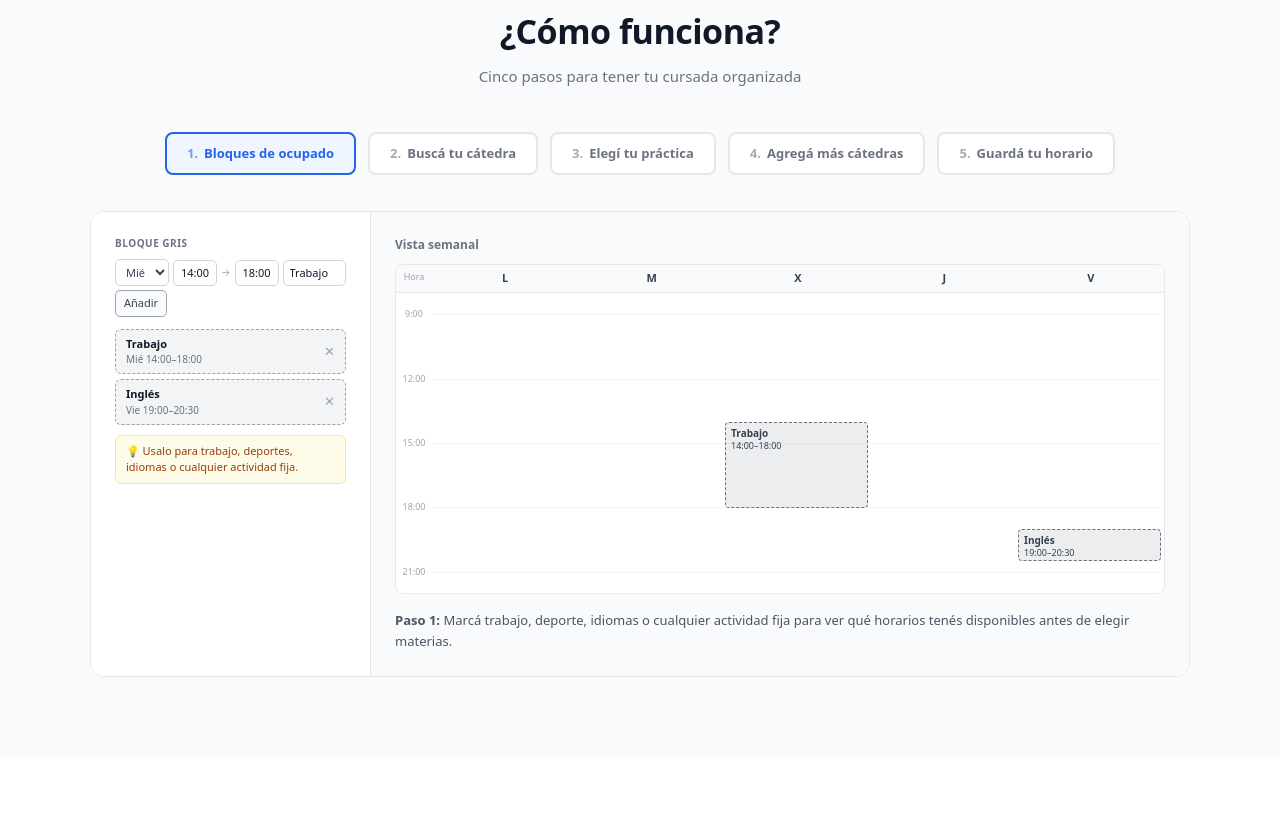
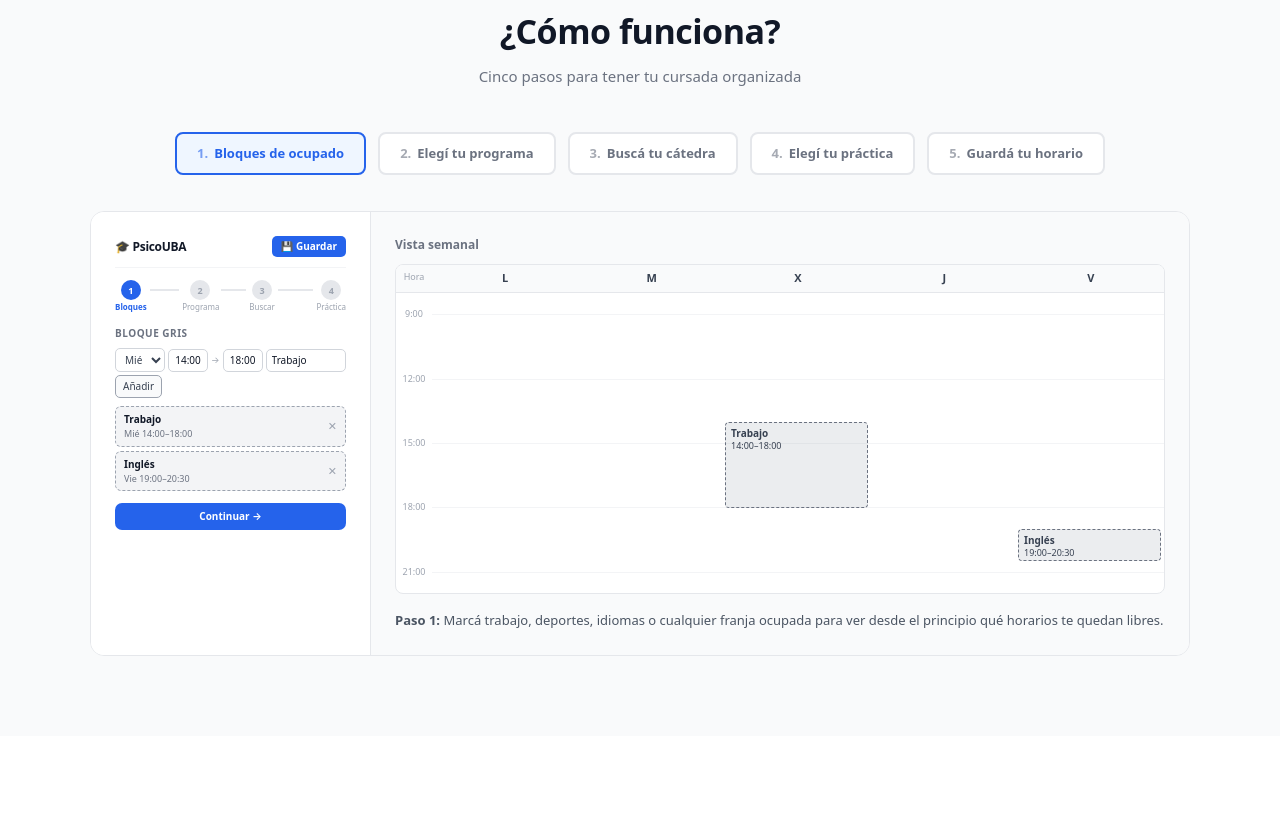
Before and after one commit to Santiago-Musso/psico-uba, a Next.js app: page / in a window 1280 px wide. Shown: the part 700-1526 px from the top of the page. Built offline with nearby package versions, Linux system fonts and the light colour scheme.

Commit message:
add how to aligned to new model

```diff
--- a/src/app/page.tsx
+++ b/src/app/page.tsx
@@ -32,21 +32,16 @@ const STEP_EVENTS: Ev[][] = [
     { tipo: "", label: "", materia: "", note: "Trabajo", time: "14:00–18:00", day: 2, color: "#6b7280", top: toP(14,0), h: durP(240), delay: 0.1, isGray: true },
     { tipo: "", label: "", materia: "", note: "Inglés",  time: "19:00–20:30", day: 4, color: "#6b7280", top: toP(19,0), h: durP(90),  delay: 0.4, isGray: true },
   ],
-  // 1 — Buscá tu cátedra
+  // 1 — Elegí tu programa (empty calendar)
   [],
-  // 2 — Elegí tu práctica
+  // 2 — Buscá tu cátedra (empty calendar)
+  [],
+  // 3 — Elegí tu práctica (one cátedra selected)
   [
     { tipo: "Prac", label: "1", materia: "Biología del Comp.", time: "09:15–10:45", day: 0, color: "#2c9680", top: toP(9,15), h: durP(90), delay: 0 },
     { tipo: "Teo",  label: "I", materia: "Biología del Comp.", time: "10:00–11:30", day: 1, color: "#861f5c", top: toP(10,0),  h: durP(90), delay: 0.3 },
   ],
-  // 3 — Agregá más cátedras
-  [
-    { tipo: "Prac", label: "1", materia: "Biología del Comp.", time: "09:15–10:45", day: 0, color: "#2c9680", top: toP(9,15), h: durP(90), delay: 0 },
-    { tipo: "Teo",  label: "I", materia: "Biología del Comp.", time: "10:00–11:30", day: 1, color: "#861f5c", top: toP(10,0),  h: durP(90), delay: 0.1 },
-    { tipo: "Prac", label: "5", materia: "Psicología Clínica", time: "14:00–15:30", day: 2, color: "#7c3aed", top: toP(14,0),  h: durP(90), delay: 0.35 },
-    { tipo: "Teo",  label: "I", materia: "Psicología Clínica", time: "18:00–19:30", day: 3, color: "#be185d", top: toP(18,0),  h: durP(90), delay: 0.55 },
-  ],
-  // 4 — Guardá tu horario
+  // 4 — Guardá tu horario (full schedule)
   [
     { tipo: "Prac", label: "1", materia: "Biología del Comp.", time: "09:15–10:45", day: 0, color: "#2c9680", top: toP(9,15), h: durP(90), delay: 0 },
     { tipo: "Teo",  label: "I", materia: "Biología del Comp.", time: "10:00–11:30", day: 1, color: "#861f5c", top: toP(10,0),  h: durP(90), delay: 0.1 },
@@ -106,152 +101,192 @@ function MiniCal({ events, height, uid }: { events: Ev[]; height: number; uid: s
   );
 }
 
+// ── Mini sidebar helpers ────────────────────────────────────
+function MiniHeader() {
+  return (
+    <div style={{ display: "flex", alignItems: "center", justifyContent: "space-between", marginBottom: 12, paddingBottom: 10, borderBottom: "1px solid #f3f4f6" }}>
+      <span style={{ fontWeight: 800, fontSize: 12, letterSpacing: -0.3, color: "#111827" }}>🎓 PsicoUBA</span>
+      <div style={{ background: "#2563eb", color: "#fff", borderRadius: 5, padding: "3px 9px", fontSize: 10, fontWeight: 700 }}>💾 Guardar</div>
+    </div>
+  );
+}
+
+function MiniStepRow({ active }: { active: number }) {
+  const labels = ["Bloques", "Programa", "Buscar", "Práctica"];
+  return (
+    <div style={{ display: "flex", alignItems: "flex-start", marginBottom: 14 }}>
+      {labels.map((label, i) => (
+        <div key={i} style={{ display: "flex", flex: i < labels.length - 1 ? 1 : 0, alignItems: "flex-start" }}>
+          <div style={{ display: "flex", flexDirection: "column", alignItems: "center", gap: 2, flexShrink: 0 }}>
+            <div style={{
+              width: 20, height: 20, borderRadius: "50%",
+              display: "flex", alignItems: "center", justifyContent: "center",
+              fontSize: 9, fontWeight: 800,
+              background: i < active ? "#16a34a" : i === active ? "#2563eb" : "#e5e7eb",
+              color: i < active || i === active ? "#fff" : "#9ca3af",
+            }}>
+              {i < active ? "✓" : i + 1}
+            </div>
+            <div style={{ fontSize: 8, color: i === active ? "#2563eb" : i < active ? "#374151" : "#9ca3af", fontWeight: i === active ? 700 : 400, textAlign: "center", lineHeight: 1.2, maxWidth: 36 }}>
+              {label}
+            </div>
+          </div>
+          {i < labels.length - 1 && (
+            <div style={{ flex: 1, height: 1.5, background: i < active ? "#16a34a" : "#e5e7eb", marginTop: 9, marginLeft: 3, marginRight: 3 }} />
+          )}
+        </div>
+      ))}
+    </div>
+  );
+}
+
 // ── Step sidebar ───────────────────────────────────────────
 function StepSidebar({ step }: { step: number }) {
   // 0 — Bloques de ocupado
   if (step === 0) return (
     <div>
-      <div style={{ fontSize: 10, fontWeight: 600, color: "#6b7280", marginBottom: 8, textTransform: "uppercase", letterSpacing: 0.5 }}>Bloque gris</div>
-      <div style={{ display: "flex", gap: 4, alignItems: "center", marginBottom: 12, flexWrap: "wrap" }}>
-        <select disabled style={{ padding: "4px 6px", borderRadius: 5, border: "1px solid #d1d5db", fontSize: 11, background: "#fff", color: "#374151" }}>
-          <option>Mié</option>
-        </select>
-        <input readOnly value="14:00" style={{ width: 44, padding: "4px 5px", borderRadius: 5, border: "1px solid #d1d5db", fontSize: 11, textAlign: "center" }} />
-        <span style={{ fontSize: 10, color: "#9ca3af" }}>→</span>
-        <input readOnly value="18:00" style={{ width: 44, padding: "4px 5px", borderRadius: 5, border: "1px solid #d1d5db", fontSize: 11, textAlign: "center" }} />
-        <input readOnly value="Trabajo" style={{ flex: 1, minWidth: 50, padding: "4px 6px", borderRadius: 5, border: "1px solid #d1d5db", fontSize: 11 }} />
-        <button disabled style={{ padding: "4px 8px", borderRadius: 5, border: "1px solid #9ca3af", fontSize: 11, background: "#f9fafb", color: "#374151", cursor: "default" }}>Añadir</button>
+      <MiniHeader />
+      <MiniStepRow active={0} />
+      <div style={{ fontSize: 10, fontWeight: 600, color: "#6b7280", marginBottom: 7, textTransform: "uppercase" as const, letterSpacing: 0.5 }}>Bloque gris</div>
+      <div style={{ display: "flex", gap: 3, alignItems: "center", marginBottom: 8, flexWrap: "wrap" as const }}>
+        <select disabled style={{ padding: "3px 5px", borderRadius: 5, border: "1px solid #d1d5db", fontSize: 10, background: "#fff", color: "#374151" }}><option>Mié</option></select>
+        <input readOnly value="14:00" style={{ width: 40, padding: "3px 4px", borderRadius: 5, border: "1px solid #d1d5db", fontSize: 10, textAlign: "center" as const }} />
+        <span style={{ fontSize: 9, color: "#9ca3af" }}>→</span>
+        <input readOnly value="18:00" style={{ width: 40, padding: "3px 4px", borderRadius: 5, border: "1px solid #d1d5db", fontSize: 10, textAlign: "center" as const }} />
+        <input readOnly value="Trabajo" style={{ flex: 1, minWidth: 40, padding: "3px 5px", borderRadius: 5, border: "1px solid #d1d5db", fontSize: 10 }} />
+        <button disabled style={{ padding: "3px 7px", borderRadius: 5, border: "1px solid #9ca3af", fontSize: 10, background: "#f9fafb", color: "#374151", cursor: "default" }}>Añadir</button>
       </div>
-      {[
-        { note: "Trabajo", time: "Mié 14:00–18:00" },
-        { note: "Inglés",  time: "Vie 19:00–20:30" },
-      ].map((z) => (
-        <div key={z.note} style={{ display: "flex", alignItems: "center", gap: 8, padding: "6px 10px", borderRadius: 6, background: "#f3f4f6", border: "1px dashed #9ca3af", marginBottom: 5 }}>
+      {[{ note: "Trabajo", time: "Mié 14:00–18:00" }, { note: "Inglés", time: "Vie 19:00–20:30" }].map((z) => (
+        <div key={z.note} style={{ display: "flex", alignItems: "center", gap: 6, padding: "5px 8px", borderRadius: 6, background: "#f3f4f6", border: "1px dashed #9ca3af", marginBottom: 4 }}>
           <div style={{ flex: 1 }}>
-            <div style={{ fontWeight: 700, fontSize: 11 }}>{z.note}</div>
-            <div style={{ fontSize: 10, color: "#6b7280" }}>{z.time}</div>
+            <div style={{ fontWeight: 700, fontSize: 10 }}>{z.note}</div>
+            <div style={{ fontSize: 9, color: "#6b7280" }}>{z.time}</div>
           </div>
-          <span style={{ fontSize: 13, color: "#9ca3af" }}>✕</span>
+          <span style={{ fontSize: 11, color: "#9ca3af" }}>✕</span>
         </div>
       ))}
-      <div style={{ marginTop: 10, padding: "7px 10px", borderRadius: 6, background: "#fefce8", border: "1px solid #fde68a", fontSize: 11, color: "#92400e", lineHeight: 1.5 }}>
-        💡 Usalo para trabajo, deportes, idiomas o cualquier actividad fija.
+      <button disabled style={{ marginTop: 8, width: "100%", padding: "6px", borderRadius: 7, background: "#2563eb", color: "#fff", border: "none", fontWeight: 700, fontSize: 10, cursor: "default" }}>
+        Continuar →
+      </button>
+    </div>
+  );
+
+  // 1 — Elegí tu programa
+  if (step === 1) return (
+    <div>
+      <MiniHeader />
+      <MiniStepRow active={1} />
+      <div style={{ display: "flex", flexDirection: "column", gap: 4 }}>
+        {[
+          { name: "Licenciatura en Psicología", active: true },
+          { name: "Profesorado en Psicología", active: false },
+          { name: "Licenciatura en Musicoterapia", active: false },
+          { name: "Licenciatura en Terapia Ocupacional", active: false },
+        ].map((p) => (
+          <div key={p.name} style={{
+            padding: "7px 10px", borderRadius: 7, fontSize: 11,
+            fontWeight: p.active ? 700 : 400,
+            border: `1.5px solid ${p.active ? "#2563eb" : "#e5e7eb"}`,
+            background: p.active ? "#eff6ff" : "#fff",
+            color: p.active ? "#2563eb" : "#374151",
+          }}>
+            {p.name}
+          </div>
+        ))}
       </div>
     </div>
   );
 
-  // 1 — Buscá tu cátedra
-  if (step === 1) return (
+  // 2 — Buscá tu cátedra
+  if (step === 2) return (
     <div>
-      <div style={{ fontSize: 10, fontWeight: 600, color: "#6b7280", marginBottom: 6, textTransform: "uppercase", letterSpacing: 0.5 }}>Buscar cátedra</div>
-      <div style={{ position: "relative", marginBottom: 8 }}>
-        <input readOnly value="biología" style={{ width: "100%", padding: "6px 10px", border: "2px solid #2563eb", borderRadius: 6, fontSize: 12, boxSizing: "border-box", outline: "none" }} />
-        <span style={{ position: "absolute", right: 10, top: "50%", transform: "translateY(-50%)", fontSize: 10, color: "#9ca3af" }}>▼</span>
-      </div>
+      <MiniHeader />
+      <MiniStepRow active={2} />
+      <input readOnly value="biología" style={{ width: "100%", padding: "6px 10px", border: "1.5px solid #2563eb", borderRadius: 7, fontSize: 11, boxSizing: "border-box" as const, outline: "none", marginBottom: 8 }} />
       {[
-        { name: "Biología del Comportamiento", doc: "— Muzio, Rubén Néstor", active: true },
-        { name: "Psicología Clínica y Psicoterapia", doc: "— Fernández Álvarez, H.", active: false },
-        { name: "Análisis y Modif. de la Conducta", doc: "— Dahab, Jose Norberto", active: false },
+        { name: "Biología del Comportamiento", doc: "Muzio, Rubén Néstor", active: true },
+        { name: "Psicología Clínica y Psicoterapia", doc: "Fernández Álvarez, H.", active: false },
+        { name: "Análisis y Modif. de la Conducta", doc: "Dahab, Jose Norberto", active: false },
       ].map((c) => (
         <div key={c.name} style={{
-          padding: "7px 10px", borderRadius: 6, marginBottom: 3,
+          padding: "6px 10px", borderRadius: 6, marginBottom: 3,
           background: c.active ? "#eef2ff" : "#fff",
-          border: `1px solid ${c.active ? "#c7d2fe" : "#f3f4f6"}`,
+          border: "none", borderLeft: `3px solid ${c.active ? "#4338ca" : "transparent"}`,
+          borderBottom: "1px solid #f3f4f6",
         }}>
-          <div style={{ fontSize: 11, fontWeight: c.active ? 700 : 400, color: c.active ? "#4338ca" : "#111827", whiteSpace: "nowrap", overflow: "hidden", textOverflow: "ellipsis" }}>{c.name}</div>
-          <div style={{ fontSize: 10, color: "#6b7280" }}>{c.doc}</div>
+          <div style={{ fontSize: 10, fontWeight: c.active ? 700 : 500, color: c.active ? "#4338ca" : "#111827", whiteSpace: "nowrap" as const, overflow: "hidden", textOverflow: "ellipsis" }}>{c.name}</div>
+          <div style={{ fontSize: 9, color: "#6b7280" }}>{c.doc}</div>
         </div>
       ))}
     </div>
   );
 
-  // 2 — Elegí tu práctica
-  if (step === 2) return (
+  // 3 — Elegí tu práctica
+  if (step === 3) return (
     <div>
-      <div style={{ fontSize: 12, fontWeight: 700, marginBottom: 8 }}>Prácticas</div>
+      <MiniHeader />
+      <MiniStepRow active={3} />
+      <div style={{ fontSize: 10, fontWeight: 600, color: "#6b7280", marginBottom: 7, textTransform: "uppercase" as const, letterSpacing: 0.5 }}>Prácticas</div>
       {[
         { label: "Prac 1", docente: "Daneri, M. Florencia", info: "Lun 09:15–10:45 · IN-217", checked: true },
         { label: "Prac 2", docente: "Fernández, Rocío C.",  info: "Jue 14:30–16:00 · IN-208", checked: false },
         { label: "Prac 3", docente: "Calleja, Nicolás",    info: "Mar 12:45–14:15 · IN-216", checked: false },
       ].map((p) => (
         <div key={p.label} style={{
-          display: "flex", gap: 8, alignItems: "flex-start",
-          padding: "6px 8px", borderRadius: 6, marginBottom: 4,
-          border: `1px solid ${p.checked ? "#a7f3d0" : "#e5e7eb"}`,
+          display: "flex", gap: 7, alignItems: "flex-start",
+          padding: "6px 8px", borderRadius: 7, marginBottom: 4,
+          border: `1.5px solid ${p.checked ? "#a7f3d0" : "#e5e7eb"}`,
           background: p.checked ? "#f0fdf4" : "#fff",
         }}>
-          <span style={{ fontSize: 13, color: p.checked ? "#16a34a" : "#9ca3af", flexShrink: 0, marginTop: 1 }}>{p.checked ? "☑" : "☐"}</span>
+          <span style={{ fontSize: 12, color: p.checked ? "#16a34a" : "#9ca3af", flexShrink: 0, marginTop: 1 }}>{p.checked ? "☑" : "☐"}</span>
           <div>
-            <div style={{ fontWeight: 700, fontSize: 11 }}>{p.label} — {p.docente}</div>
-            <div style={{ fontSize: 10, color: "#6b7280" }}>{p.info}</div>
+            <div style={{ fontWeight: 700, fontSize: 10, color: p.checked ? "#15803d" : "#111827" }}>{p.label} — {p.docente}</div>
+            <div style={{ fontSize: 9, color: "#6b7280" }}>{p.info}</div>
           </div>
         </div>
       ))}
     </div>
   );
 
-  // 3 — Agregá más cátedras
-  if (step === 3) return (
-    <div>
-      <div style={{ fontSize: 10, fontWeight: 600, color: "#6b7280", marginBottom: 6, textTransform: "uppercase", letterSpacing: 0.5 }}>Agregar otra cátedra</div>
-      <div style={{ position: "relative", marginBottom: 8 }}>
-        <input readOnly value="psicología clínica" style={{ width: "100%", padding: "6px 10px", border: "2px solid #2563eb", borderRadius: 6, fontSize: 12, boxSizing: "border-box", outline: "none" }} />
-        <span style={{ position: "absolute", right: 10, top: "50%", transform: "translateY(-50%)", fontSize: 10, color: "#9ca3af" }}>▼</span>
-      </div>
-      {[
-        { name: "Psicología Clínica y Psicoterapia", doc: "— Fernández Álvarez, H.", active: true },
-        { name: "Clínica Psicológica y Psicoterapias", doc: "— Waisbrot, Daniel", active: false },
-      ].map((c) => (
-        <div key={c.name} style={{
-          padding: "7px 10px", borderRadius: 6, marginBottom: 3,
-          background: c.active ? "#eef2ff" : "#fff",
-          border: `1px solid ${c.active ? "#c7d2fe" : "#f3f4f6"}`,
-        }}>
-          <div style={{ fontSize: 11, fontWeight: c.active ? 700 : 400, color: c.active ? "#4338ca" : "#111827", whiteSpace: "nowrap", overflow: "hidden", textOverflow: "ellipsis" }}>{c.name}</div>
-          <div style={{ fontSize: 10, color: "#6b7280" }}>{c.doc}</div>
-        </div>
-      ))}
-      <div style={{ marginTop: 8, padding: "7px 10px", borderRadius: 6, background: "#f0fdf4", border: "1px solid #bbf7d0", fontSize: 11, color: "#166534", fontWeight: 600 }}>
-        ✓ Prac 5 + Teo I agregados al calendario
-      </div>
-    </div>
-  );
-
-  // 4 — Guardá tu horario
+  // 4 — Guardá tu horario (all steps done)
   return (
     <div>
-      <div style={{ fontSize: 12, fontWeight: 700, marginBottom: 8 }}>Tu horario</div>
+      <MiniHeader />
+      <MiniStepRow active={4} />
       {[
         { tipo: "Prac", label: "1", materia: "Biología del Comp.", color: "#2c9680", info: "Lun 09:15–10:45 · IN-217" },
         { tipo: "Teo",  label: "I", materia: "Biología del Comp.", color: "#861f5c", info: "Mar 10:00–11:30 · HY-022" },
         { tipo: "Prac", label: "5", materia: "Psicología Clínica",  color: "#7c3aed", info: "Mié 14:00–15:30 · AU-101" },
         { tipo: "Teo",  label: "I", materia: "Psicología Clínica",  color: "#be185d", info: "Jue 18:00–19:30 · HY-011" },
       ].map((s, i) => (
-        <div key={i} style={{ display: "flex", alignItems: "flex-start", gap: 8, padding: "6px 10px", borderRadius: 6, background: s.color + "15", border: `1px solid ${s.color}35`, marginBottom: 5 }}>
-          <div style={{ width: 8, height: 8, borderRadius: 2, background: s.color, flexShrink: 0, marginTop: 3 }} />
+        <div key={i} style={{ display: "flex", alignItems: "flex-start", gap: 7, padding: "5px 8px", borderRadius: 6, background: s.color + "15", border: `1px solid ${s.color}35`, marginBottom: 4 }}>
+          <div style={{ width: 7, height: 7, borderRadius: 2, background: s.color, flexShrink: 0, marginTop: 3 }} />
           <div>
-            <div style={{ fontWeight: 700, fontSize: 11, color: s.color }}>{s.tipo} {s.label} — {s.materia}</div>
-            <div style={{ fontSize: 10, color: "#6b7280" }}>{s.info}</div>
+            <div style={{ fontWeight: 700, fontSize: 10, color: s.color }}>{s.tipo} {s.label} — {s.materia}</div>
+            <div style={{ fontSize: 9, color: "#6b7280" }}>{s.info}</div>
           </div>
         </div>
       ))}
-      <button disabled style={{ width: "100%", padding: "8px", borderRadius: 6, background: "#2563eb", color: "#fff", fontWeight: 700, fontSize: 12, border: "none", cursor: "default", marginTop: 8 }}>
+      <button disabled style={{ width: "100%", padding: "7px", borderRadius: 6, background: "#2563eb", color: "#fff", fontWeight: 700, fontSize: 11, border: "none", cursor: "default", marginTop: 6 }}>
         💾 Guardar selección
       </button>
-      <div style={{ marginTop: 8, padding: "7px 10px", borderRadius: 6, background: "#fef3c7", border: "1px solid #fcd34d", fontSize: 10, color: "#92400e", lineHeight: 1.55 }}>
-        ⚠️ Se guarda solo en este navegador. Si borrás los datos o usás otra computadora, perderás tu selección.
+      <div style={{ marginTop: 6, padding: "6px 8px", borderRadius: 6, background: "#fef3c7", border: "1px solid #fcd34d", fontSize: 9, color: "#92400e", lineHeight: 1.5 }}>
+        ⚠️ Se guarda solo en este navegador.
       </div>
+      <button disabled style={{ marginTop: 6, width: "100%", padding: "5px", borderRadius: 6, background: "#f9fafb", color: "#374151", border: "1.5px solid #e5e7eb", fontWeight: 600, fontSize: 10, cursor: "default" }}>
+        + Agregar otra cátedra
+      </button>
     </div>
   );
 }
 
 // ── Page ───────────────────────────────────────────────────
 const STEPS = [
-  { title: "Bloques de ocupado",  desc: "Marcá trabajo, deporte, idiomas o cualquier actividad fija para ver qué horarios tenés disponibles antes de elegir materias." },
-  { title: "Buscá tu cátedra",   desc: "Escribí la materia o el docente. Filtra en tiempo real entre todas las cátedras del programa." },
-  { title: "Elegí tu práctica",  desc: "Cada comisión muestra docente, aula y horario. Marcá la que te quede mejor — el teórico se agrega solo." },
-  { title: "Agregá más cátedras", desc: "Podés buscar y agregar todas las materias que necesitás. Cada selección se suma al calendario." },
-  { title: "Guardá tu horario",  desc: "Guardá tu selección con un clic. Se almacena localmente en el navegador de esta computadora." },
+  { title: "Bloques de ocupado",  desc: "Marcá trabajo, deportes, idiomas o cualquier franja ocupada para ver desde el principio qué horarios te quedan libres." },
+  { title: "Elegí tu programa",   desc: "Seleccioná Psicología, Profesorado, Musicoterapia o Terapia Ocupacional. Las cátedras disponibles se filtran automáticamente." },
+  { title: "Buscá tu cátedra",   desc: "Escribí la materia o el docente. Filtrá en tiempo real entre todas las cátedras del programa seleccionado." },
+  { title: "Elegí tu práctica",  desc: "Cada comisión muestra docente, aula y horario. Marcá la que te quede mejor — el teórico requerido se agrega solo." },
+  { title: "Guardá tu horario",  desc: "Guardá tu selección con un clic. Se almacena en este navegador. Podés volver a agregar más cátedras en cualquier momento." },
 ];
 
 const FEATURES = [
```
